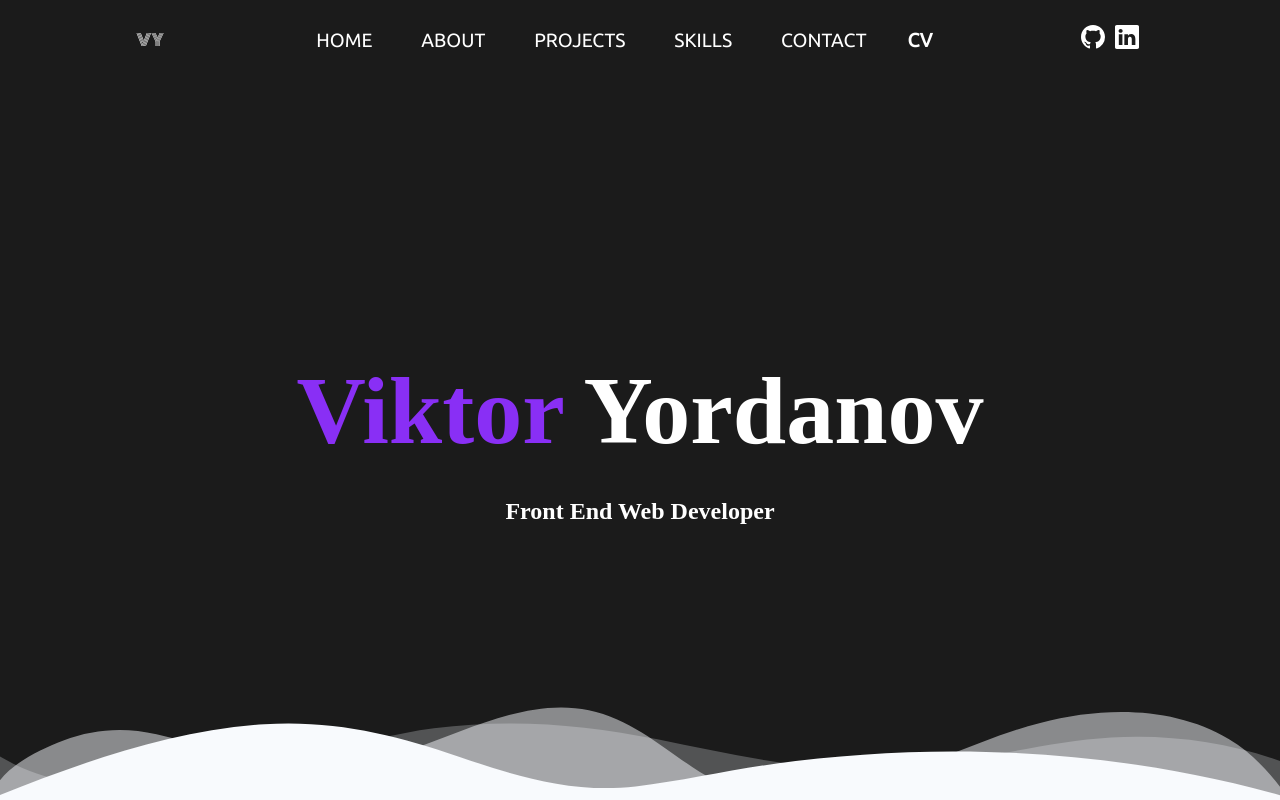
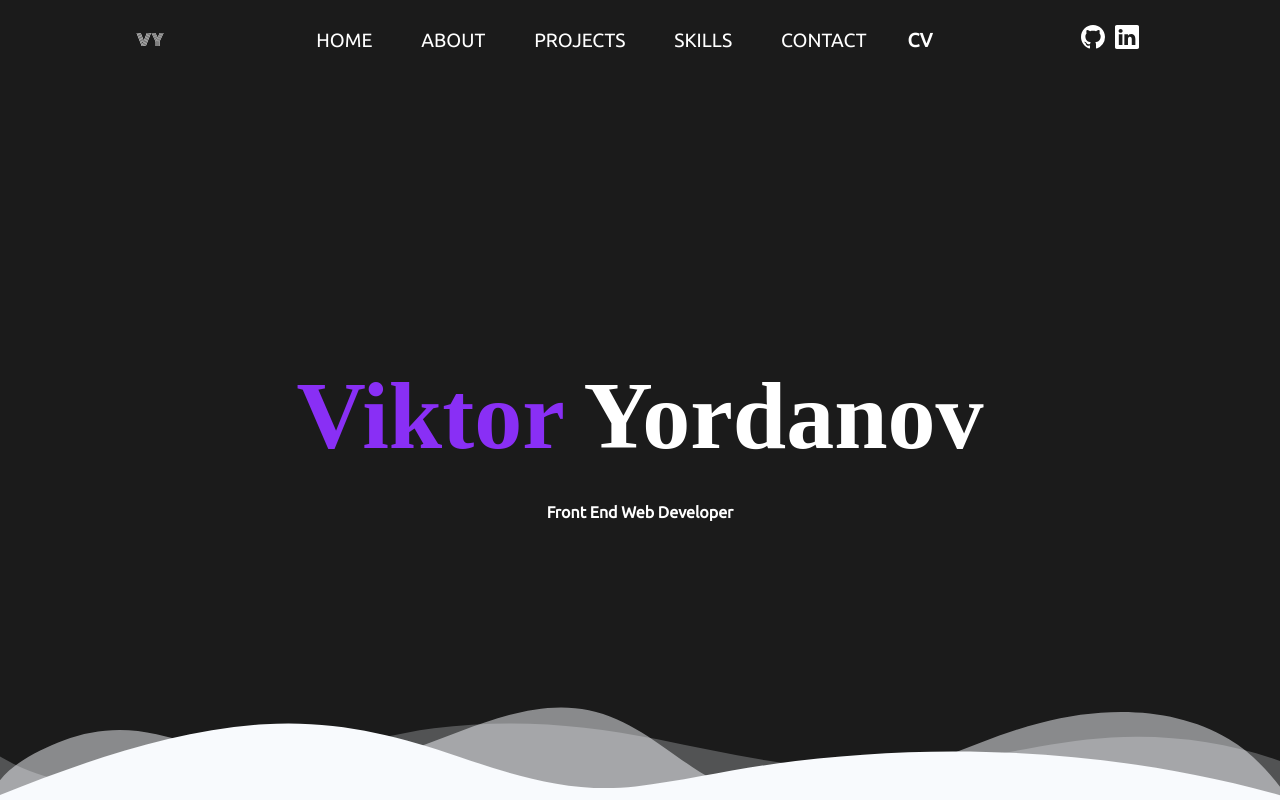
Before and after one commit to VicKLyo/Portfolio, a React (Create React App) app: page / in a window 1280 px wide. Shown: the top 800 px of the page. Built offline with nearby package versions, Linux system fonts and the light colour scheme.

Commit message:
Changed font

```diff
--- a/src/components/Hero.css
+++ b/src/components/Hero.css
@@ -14,8 +14,9 @@
   font-size: clamp(3vw, 3rem, 4rem);
 }
 
-.under-name-wrapper {
+.under-name-wrapper h2 {
   font-size: clamp(1vw, 1rem, 2rem);
+  font-family: "Ubuntu", sans-serif;
 }
 
 .name-wrapper span {
```
